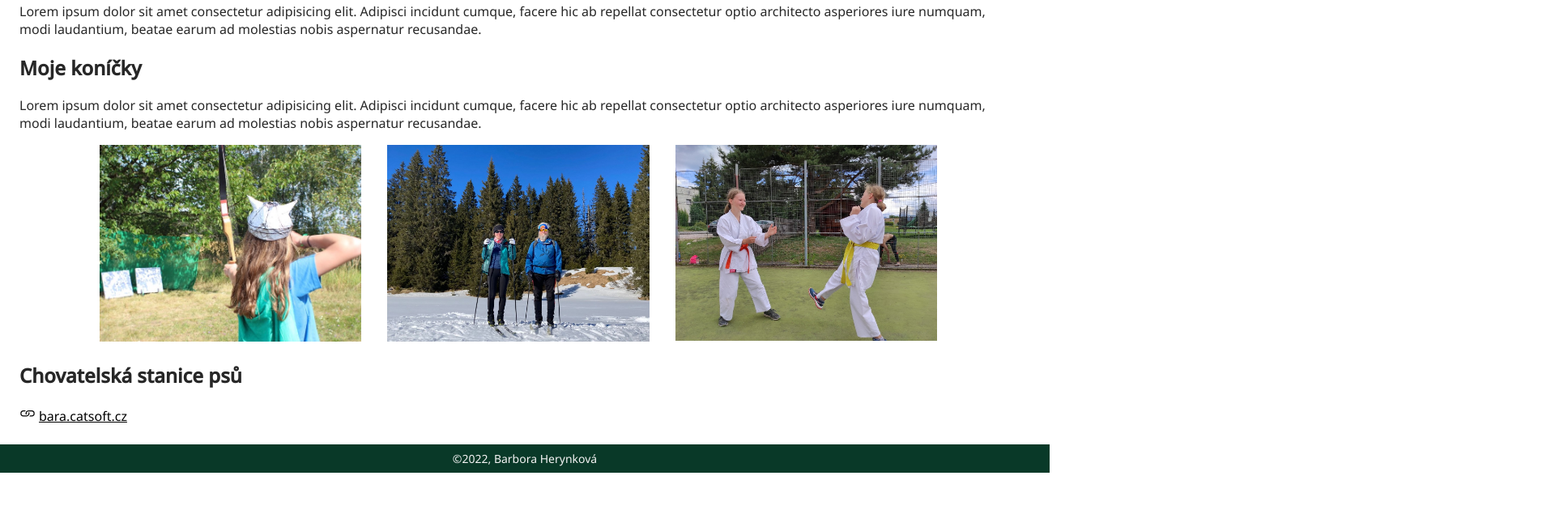
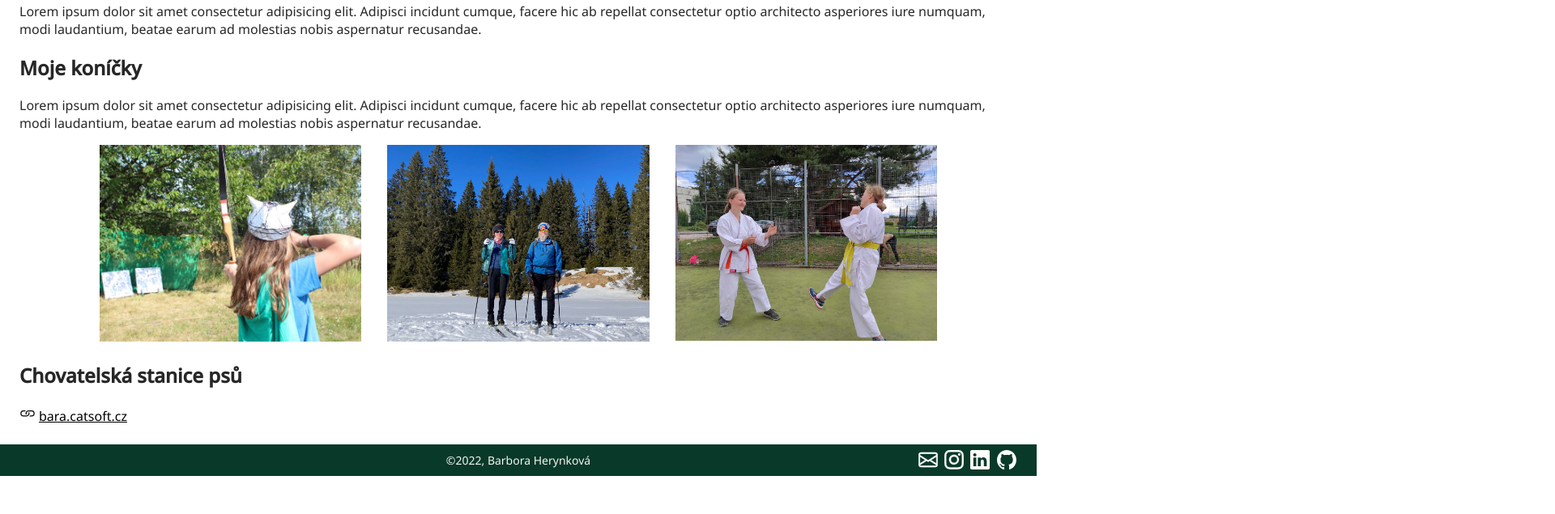
Before and after one commit to baraHer/my-web, a plain HTML site: page index.html in a window 1280 px wide. Shown: the part 830-1465 px from the top of the page at 81% size, 1920 px wide, since content can reach past the window. Before the commit the page ends 1422 px from the top, so only its background shows below. Drawn offline with Linux system fonts and the light colour scheme; a web font is replaced by a local one.

Commit message:
kontakt ve footeru

```diff
--- a/index.html
+++ b/index.html
@@ -59,6 +59,12 @@
   </section>
   <footer>
     <div class="paticka">©2022, Barbora Herynková</div>
+    <div class="paticka-kontakt">
+      <img alt="mail" src="odkazy-loga/mail-white.svg">
+      <img alt="instagram" src="odkazy-loga/instagram-white.svg">
+      <img alt="linkedin" src="odkazy-loga/linkedin-white.svg">
+      <img alt="github" src="odkazy-loga/github-white.svg">
+    </div>
   </footer>
   <script src="script.js"></script>
 </body>
--- a/style.css
+++ b/style.css
@@ -72,12 +72,16 @@ a {
 
 .paticka {
   margin: 24px 0 0 -24px;
-  padding: 8px;
-  width: calc(100% + 48px);
+  padding: 10px;
+  width: calc(100% + 28px);
   background-color: rgb(9, 57, 40);
   color: whitesmoke;
   text-align: center;
   font-size: 14px;
+}
+
+.paticka-kontakt {
+  display: none;
 }
 
 @media (min-width: 576px) {
@@ -206,6 +210,18 @@ a {
   .kontakt-sekce {
     display: none;
   }
+
+  .paticka-kontakt {
+    display: block;
+    position: relative;
+    right: calc(-100% + 124px);
+    top: -39px;
+  }
+
+  .paticka-kontakt > img {
+    width: 24px;
+    padding: 7.5px 2px;
+  }
 }
 
 @media (min-width: 950px) {
```
Also changed, not shown: odkazy-loga/github-white.svg (added), odkazy-loga/instagram-white.svg (added), odkazy-loga/linkedin-white.svg (added), odkazy-loga/mail-white.svg (added), 1 other file.
